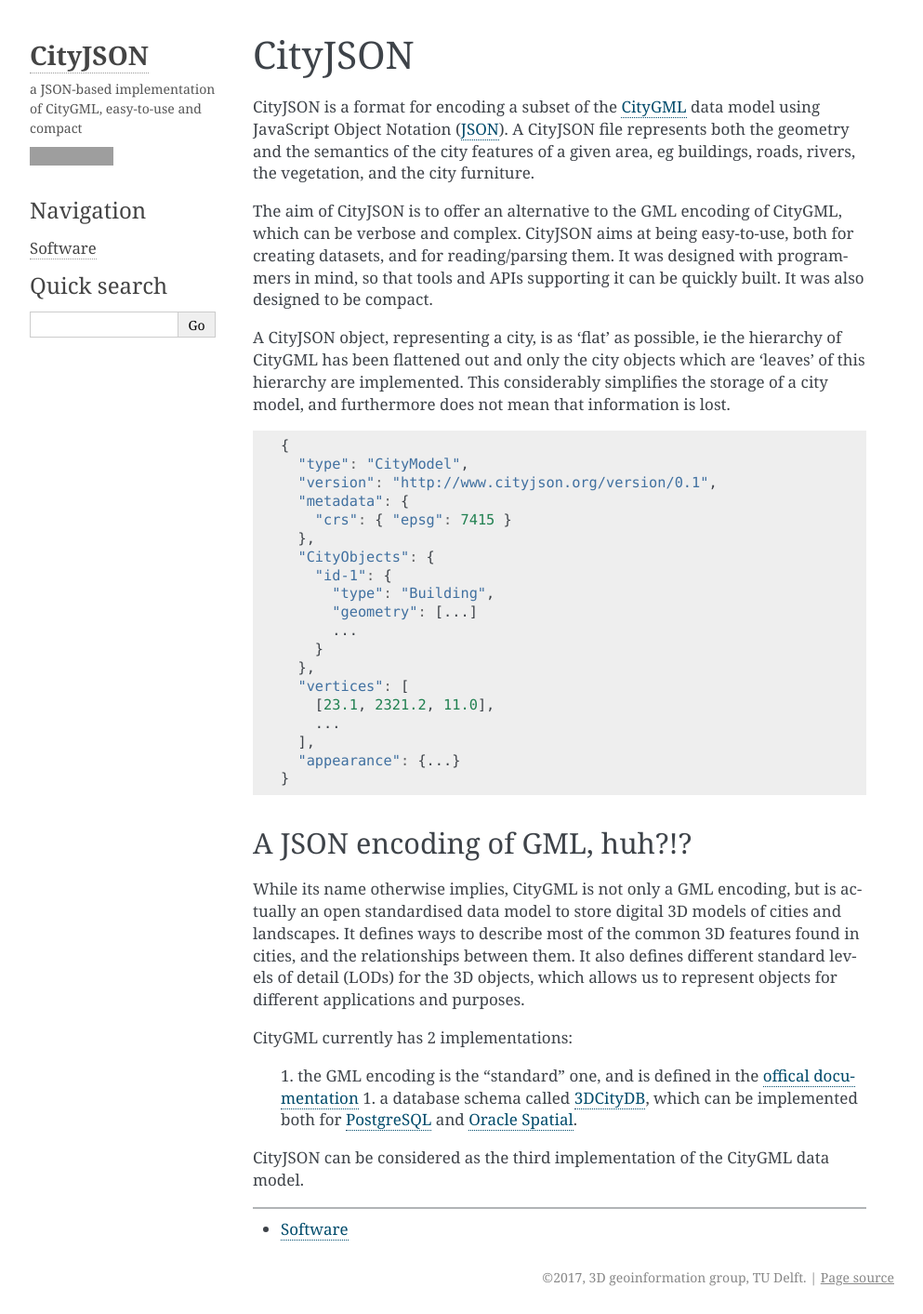
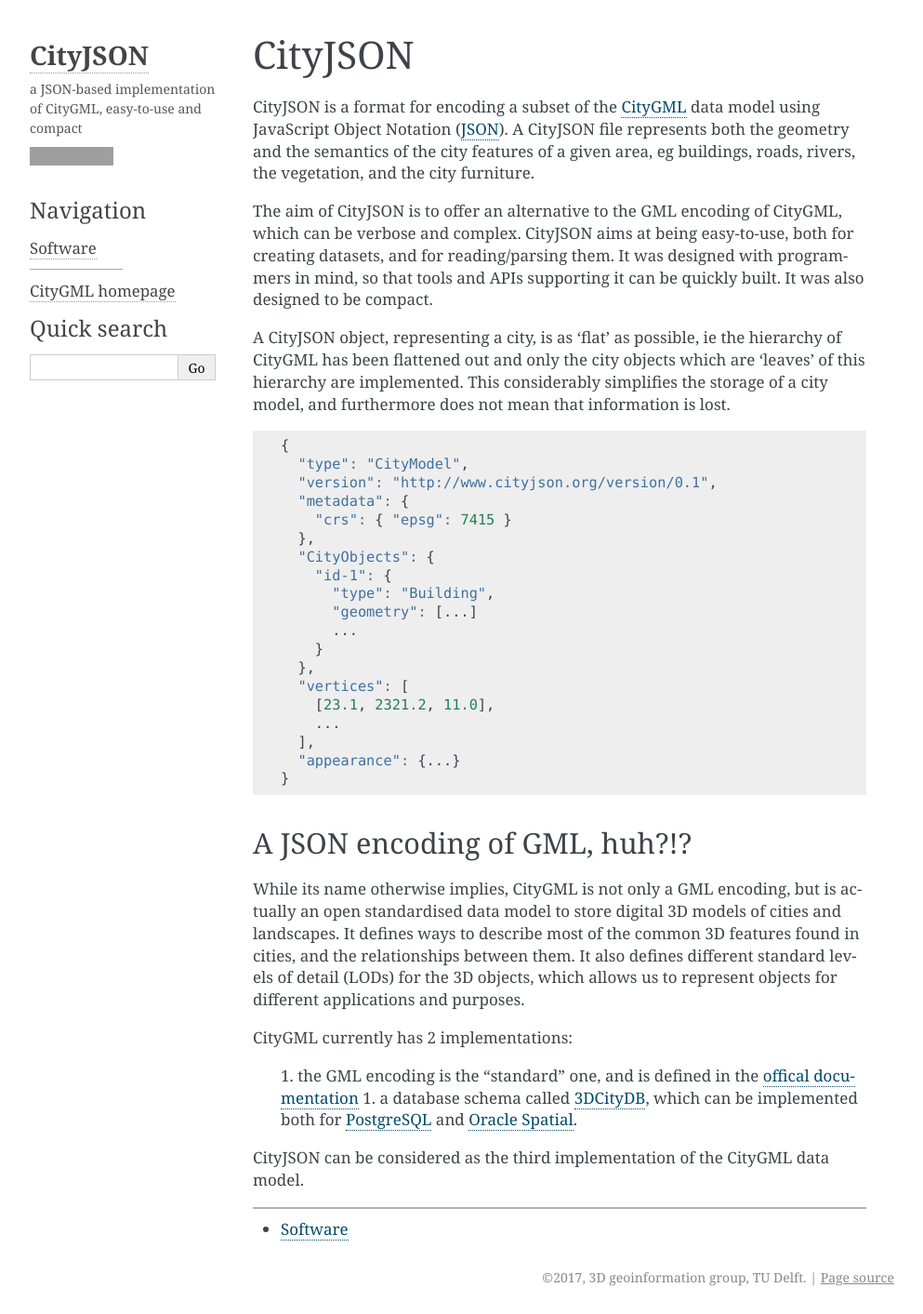
Before and after one commit to cityjson/specs, a Sphinx documentation site: the page built from docs/index.rst, in a window 1280 px wide. Shown: the whole page at 93% size, without its empty margins (148-1141 px from the left). Built offline with Sphinx 7.4.7, drawn with Linux system fonts in a browser that asks for light colours; pages that are not in the unit, such as notebooks, are missing from menus; grey boxes are pictures that could not be loaded.

Commit message:
WIP for the sphinx page

```diff
--- a/docs/conf.py
+++ b/docs/conf.py
@@ -98,6 +98,10 @@ html_theme_options = {
     'github_user': 'tudelft3d',
     'github_repo': 'cityjson',
     'show_powered_by': 'false',
+    'extra_nav_links': {
+        'CityGML homepage': 'https://www.citygml.org',
+    },
+    # 'font_family': 'Colibri/',
 }
 
 html_sidebars = {
```
